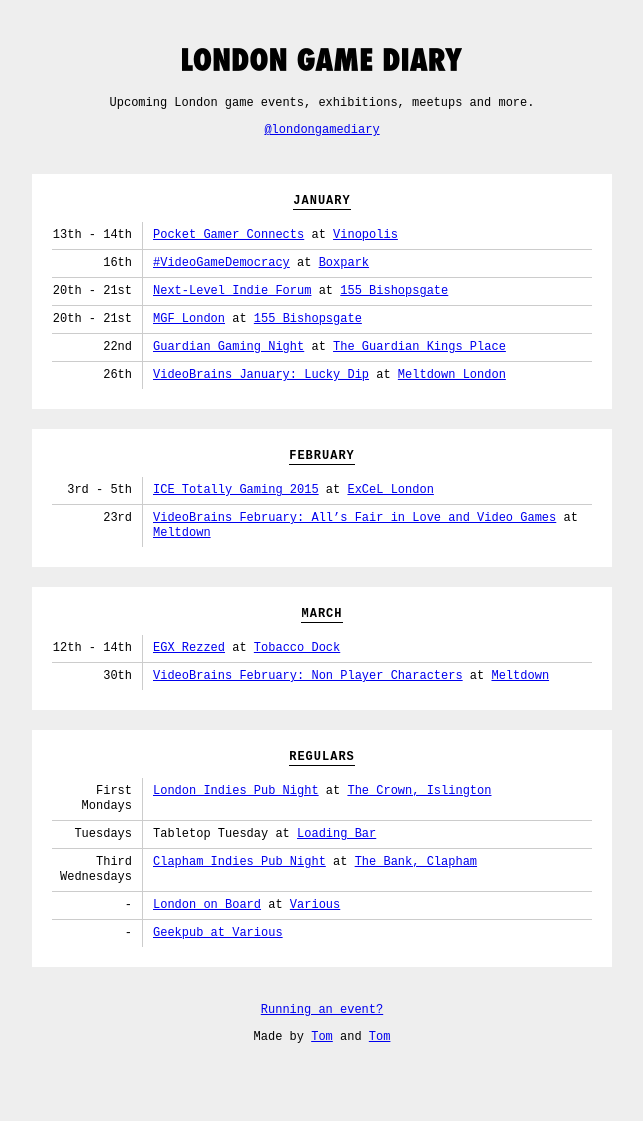
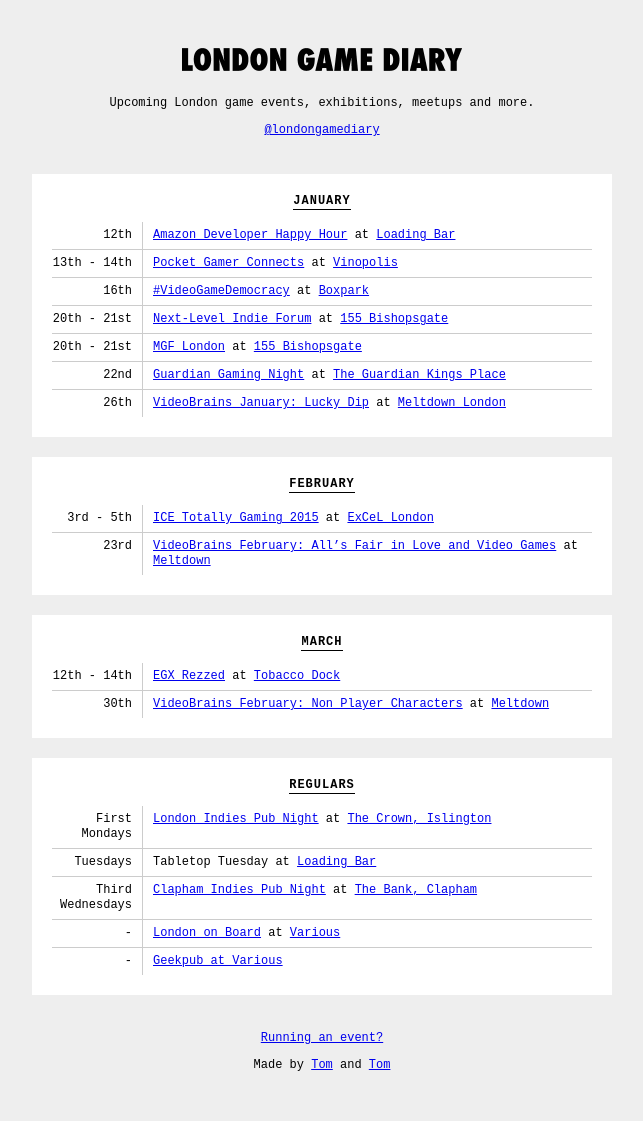
Before and after one commit to thomasmarshall/londongamediary.com, a Jekyll site: the page built from index.html, in a window 1280 px wide. Shown: the whole page, without its empty margins (318-961 px from the left). Built offline with Jekyll 4.4.1, drawn with Linux system fonts in a browser that asks for light colours; nearby versions of some CDN libraries; before the commit the page ends 1093 px from its top, so only the background shows below that.

Commit message:
Update events.yml

```diff
--- a/_data/events.yml
+++ b/_data/events.yml
@@ -1,4 +1,9 @@
 # January
+
+- title: "Amazon Developer Happy Hour"
+  link: "http://loadingonline.co.uk/amazon-developer-happy-hour/"
+  location: "[Loading Bar](http://loadingonline.co.uk/)"
+  date: 2015-01-12
 
 - title: "Pocket Gamer Connects"
   link: "http://www.pgconnects.com/london/"
```
